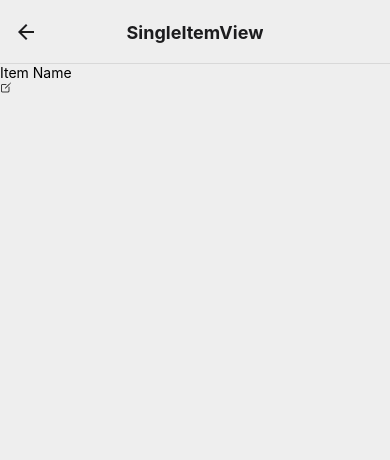
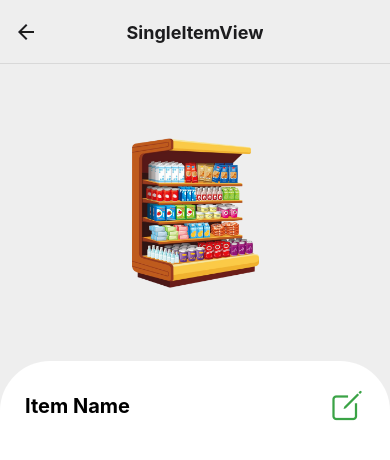
Before and after one commit to khaled-bissani/shelves-tracker, a React Native app in the folder supermarket-frontend/: screen /SingleItemView in a window 390 px wide. Shown: the top 460 px of the page. Built offline with nearby package versions, Linux system fonts and the light colour scheme.

Commit message:
Frontend <> Supermarket frontend: styling the single item view page

```diff
--- a/supermarket-frontend/src/pages/singleItemView/SingleItemView.js
+++ b/supermarket-frontend/src/pages/singleItemView/SingleItemView.js
@@ -1,17 +1,19 @@
 import { Ionicons } from "@expo/vector-icons";
 import { Text, View, Image } from "react-native";
+import { colors } from "../../constants/palette";
+import styles from "./styles";
 
 const SingleItemView = () => {
-    return <View>
-        <View>
-            <View>
-                <Image source={''}/>
+    return <View style={styles.singleItemViewContainer}>
+        <View style={styles.topContainer}>
+            <View style={styles.imageContainer}>
+                <Image style={styles.image} source={require('../../../assets/images/landing.png')}/>
             </View>
         </View>
-        <View>
-            <View>
-                <Text>Item Name</Text>
-                <Ionicons name="create-outline"/>
+        <View style={styles.bottomContainer}>
+            <View style={styles.textContainer}>
+                <Text style={styles.text}>Item Name</Text>
+                <Ionicons name="create-outline" color={colors.primary} size={36}/>
             </View>
         </View>
     </View>
--- a/supermarket-frontend/src/pages/singleItemView/styles.js
+++ b/supermarket-frontend/src/pages/singleItemView/styles.js
@@ -2,5 +2,37 @@ import { StyleSheet } from "react-native";
 import { colors, fonts } from "../../constants/palette";
 
 export default StyleSheet.create({
-
+    singleItemViewContainer: {
+        flex:1
+    },
+    topContainer: {
+        justifyContent:'center',
+        alignItems:'center',
+        flex:4
+    },
+    imageContainer: {
+        width: 150,
+        height:150,
+    },
+    image: {
+        width:'100%',
+        height:'100%',
+        resizeMode:"contain"
+    },
+    bottomContainer: {
+        backgroundColor: colors.white,
+        borderTopStartRadius:50,
+        borderTopEndRadius:50,
+        flex:6.5
+    },
+    textContainer: {
+        flexDirection:'row',
+        justifyContent:'space-between',
+        alignItems:'center',
+        margin:25
+    },
+    text:{
+        fontSize: fonts.subTitle,
+        fontWeight: fonts.bold
+    },
 })
```
